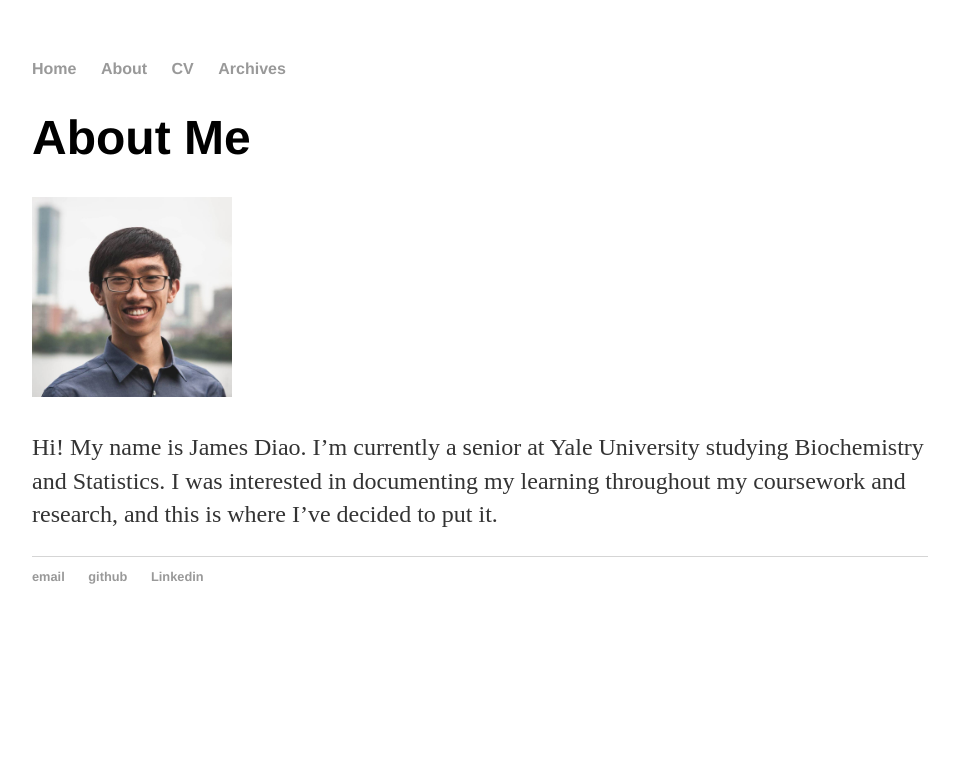
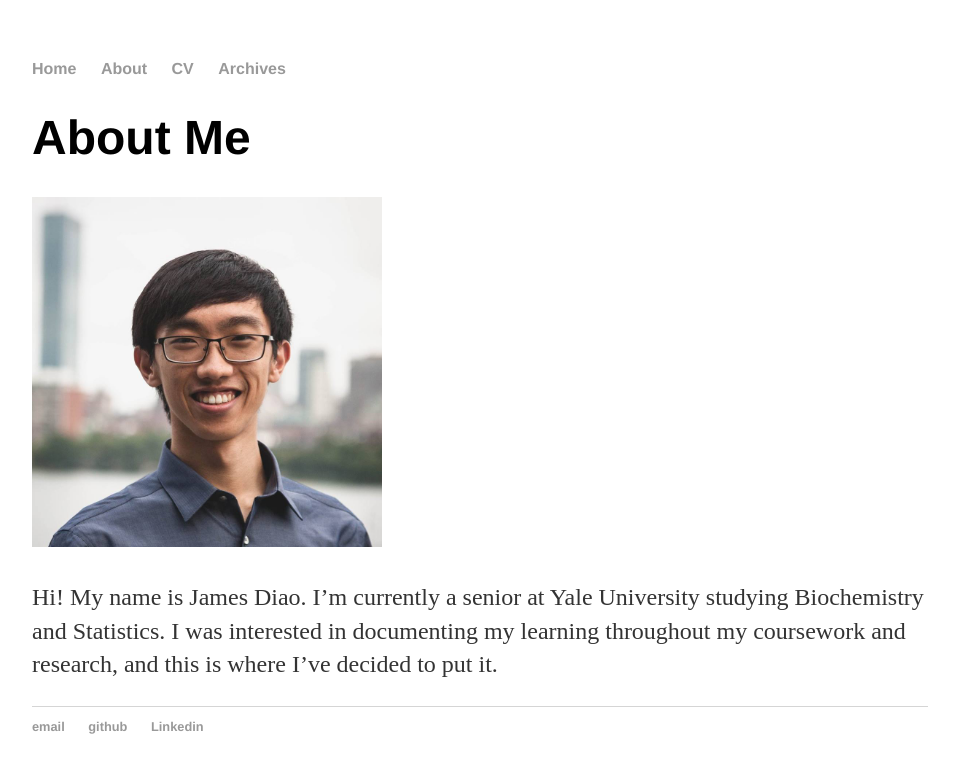
Before and after one commit to WENWENYU/jamesdiao.github.io, a Jekyll site: the page built from about/index.md, in a window 1280 px wide. Shown: the top 773 px of the page, without its empty margins (160-1115 px from the left). Built offline with Jekyll 4.4.1, drawn with Linux system fonts in a browser that asks for light colours.

Commit message:
Float headshot

```diff
--- a/about/index.md
+++ b/about/index.md
@@ -6,7 +6,7 @@
 About Me
 ========
 
-[![Boston_Headshot](/img/Boston_Headshot.jpg){:height="200px" width="200px"}](/archives)
+[![Boston_Headshot](/img/Boston_Headshot.jpg){:style="float: height="350px" width="350px"}](/archives)
 
 Hi! My name is James Diao. I'm currently a senior at Yale University
 studying Biochemistry and Statistics. I was interested in documenting my
```
